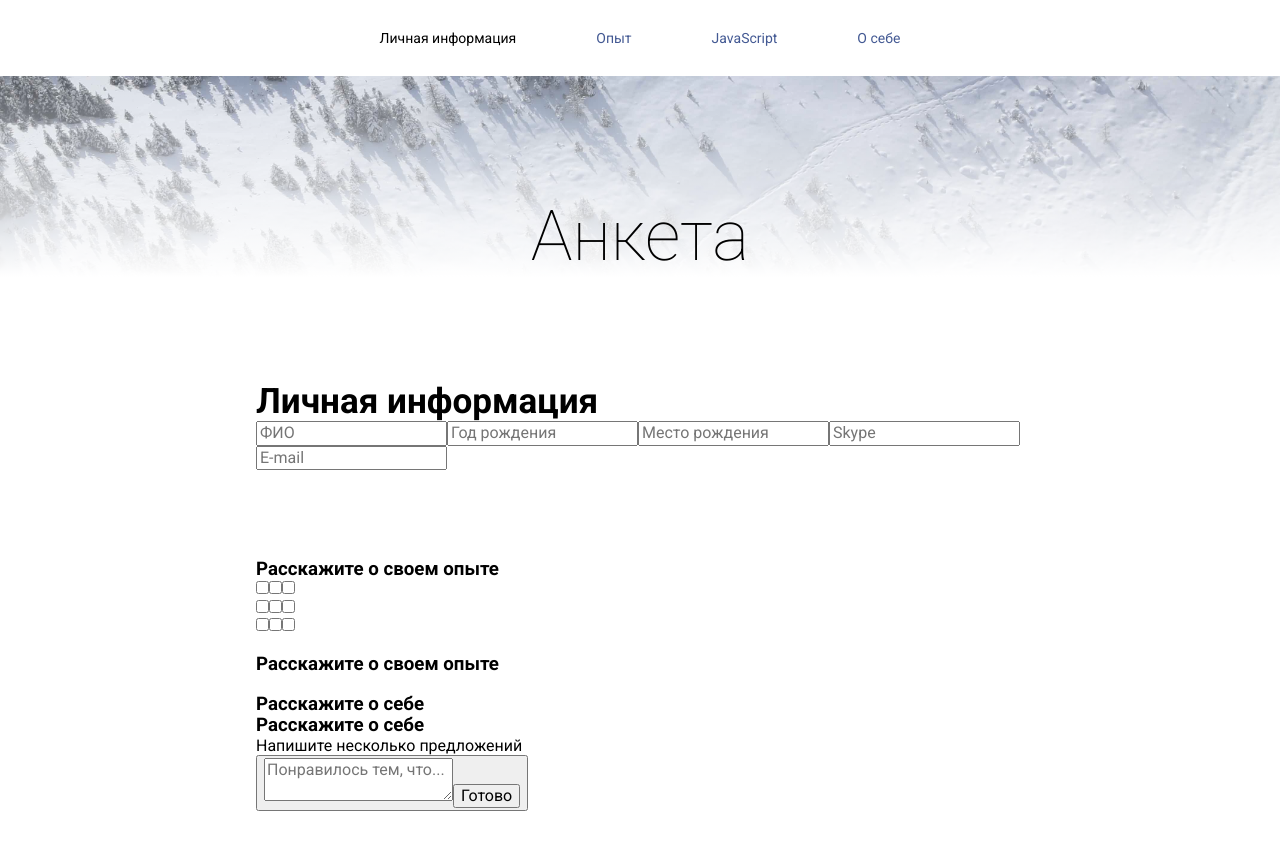
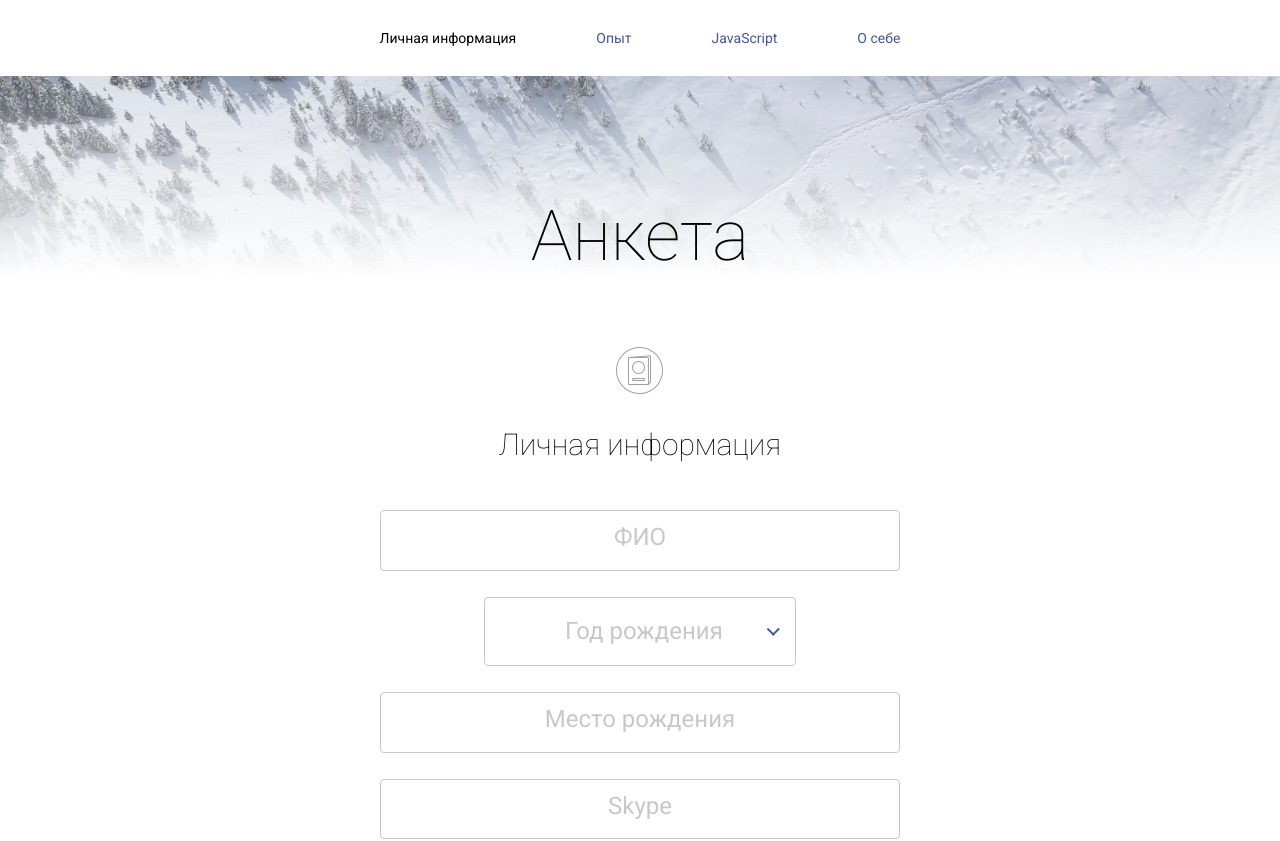
Before and after one commit to alena-shp/block-layout-react, a React (Create React App) app: page / in a window 1280 px wide. Shown: the top 841 px of the page. Before the commit the page ends 811 px from the top, so only its background shows below. Built offline with nearby package versions, Linux system fonts and the light colour scheme.

Commit message:
style profile

```diff
--- a/src/App.js
+++ b/src/App.js
@@ -1,6 +1,11 @@
 import React from "react"
 import "./style.scss"
 import Slider from "./Slider"
+
+// import experienceImg from './assets/experienceImg.png'
+// import  jsImg from './assets/jsImg.png'
+// import  personImg from './assets/personImg.png'
+import profileImg from "./assets/profileImg.png"
 
 function App() {
   return (
@@ -27,20 +32,24 @@ function App() {
       <div className="outside profile">
         <div className="inside">
           <div className="profile__title">
-            <img src="" alt="" />
+            <img src={profileImg} alt="" />
             <h3>Личная информация</h3>
           </div>
-          <div classname="profile__form">
+          <div className="profile__form">
             <input
               className="profile__form-name"
               type="text"
               placeholder="ФИО"
             />
-            <input
-              className="profile__form-year"
-              type="text"
-              placeholder="Год рождения"
-            />
+            <select className="profile__form-year">
+              <option>Год рождения</option>
+              <option>1990</option>
+              <option>1991</option>
+              <option>1992</option>
+              <option>1993</option>
+              <option>1995</option>
+              <option>1996</option>
+            </select>
             <input
               className="profile__form-place"
               type="text"
--- a/src/style.scss
+++ b/src/style.scss
@@ -115,17 +115,29 @@ body {
 
 // === profile ===
 .profile {
-  align-items: center;
   color: $color-white;
-  display: flex;
-  flex-direction: column;
   padding-bottom: 70px;
   padding-top: 70px;
 
+  .inside {
+    align-items: center;
+    display: flex;
+    flex-direction: column;
+  }
+
   &__title {
-    color: $color-black;
+    text-align: center;
+    margin-bottom: 48px;
+
+    img {
+      margin-bottom: 30px;
+    }
+
+    h3 {
+      color: $color-black;
       font-size: 30px;
       font-weight: 100;
+    }
   }
 
   &__form {
@@ -133,8 +145,58 @@ body {
     flex-direction: column;
     align-items: center;
     justify-content: center;
+    width: 520px;
+
+    &-name,
+    &-year,
+    &-place,
+    &-skype,
+    &-email {
+      padding-top: 20px;
+      padding-bottom: 20px;
+      border: 1px solid $color-gray;
+      border-radius: 4px;
+      outline: none;
+      width: 100%;
+
+      &:not(:last-child) {
+        margin-bottom: 26px;
+      }
+
+      &::placeholder {
+        color: $color-gray;
+        text-align: center;
+        font-size: 24px;
+        font-weight: 400;
+      }
+    }
+
+    &-year {
+      width: 60%;
+      border: 1px solid $color-gray;
+      background-color: $color-white;
+      color: $color-gray;
+      font-size: 24px;
+      padding-left: 80px;
+      font-weight: 400;
+      -webkit-appearance: none;
+      background-image: url("./assets/arrowImg.png");
+      background-position: 95% center;
+      background-repeat: no-repeat;
+      /* for FF */
+      -moz-appearance: none;
+      text-indent: 0.01px;
+      text-overflow: "";
+      /* for IE */
+      -ms-appearance: none;
+      appearance: none !important;
+
+
+      &::-ms-expand {
+        display: none;
+      }
+    }
   }
-
 }
 
 // === / profile ===
```
Also changed, not shown: src/assets/arrowImg.png (added).
